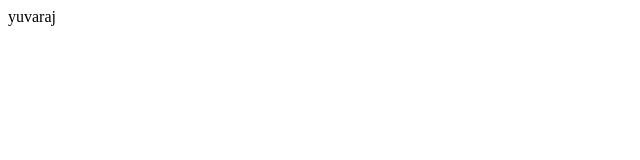
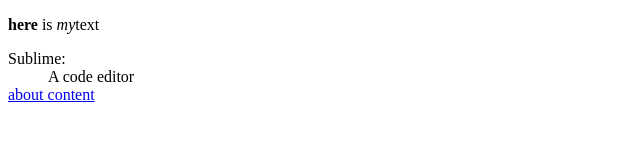
Before and after one commit to yuvarajareddy/XTtraining, a plain HTML site: page practice.html in a window 1280 px wide. Shown: the whole page, without its empty margins (0-640 px from the left). Drawn offline with Linux system fonts and the light colour scheme.

Commit message:
assignment 2

```diff
--- a/index.html
+++ b/practice.html
@@ -7,6 +7,14 @@
     <title>Document</title>
 </head>
 <body>
-    yuvaraj
+    <p><strong>here </strong>is <em>my</em>text</p>
+
+
+<dl>
+	<dt>Sublime:</dt>
+	<dd>A code editor</dd>
+<a href="index.html" target="_blank">about content</a>
+
+</dl>
 </body>
 </html>
```
